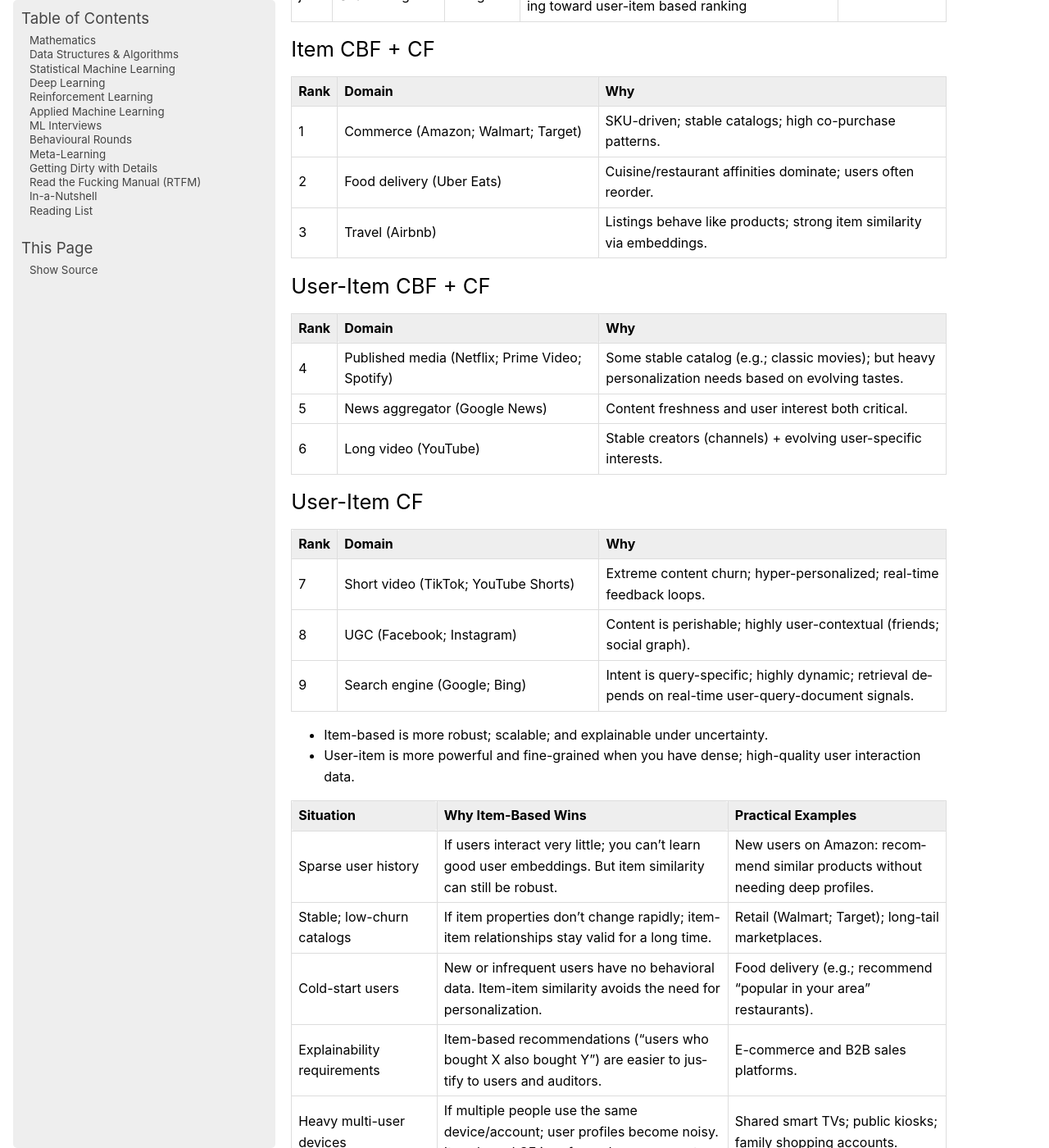
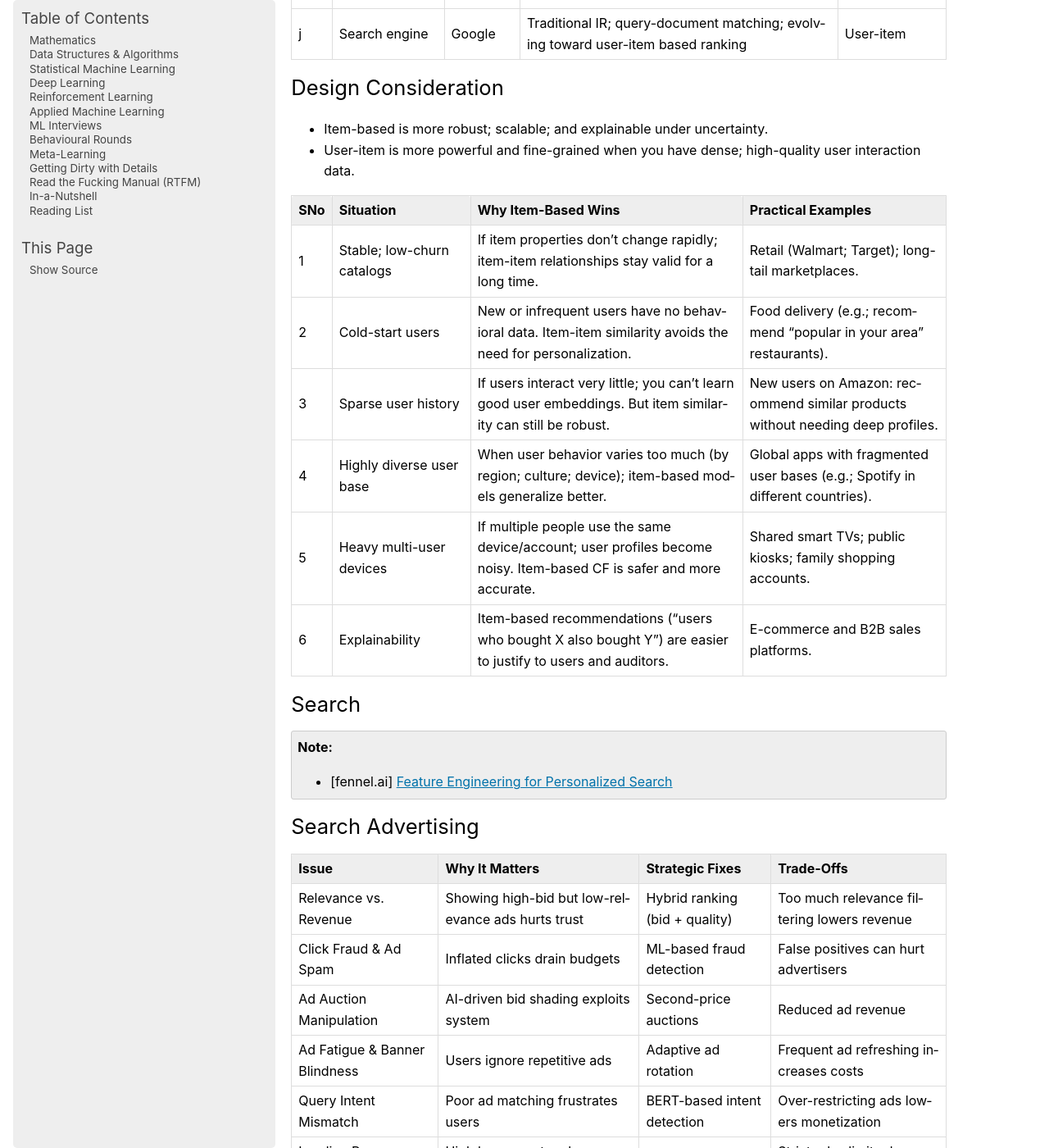
Before and after one commit to uselesstechjunks/leetcode, a Sphinx documentation site: the page built from docs/source/applied/methods/rs/domain.rst, in a window 1280 px wide and 1400 px high, scrolled down 1003 px. Shown: the whole window at 82% size. Built offline with Sphinx 7.4.7, drawn with Linux system fonts in a browser that asks for light colours; pages that are not in the unit, such as notebooks, are missing from menus; some of the changed text lies outside the part shown.

Commit message:
Update domain.rst

```diff
--- a/docs/source/applied/methods/rs/domain.rst
+++ b/docs/source/applied/methods/rs/domain.rst
@@ -23,53 +26,22 @@ Domain Knowledge
 		j, Search engine, Google, Traditional IR; query-document matching; evolving toward user-item based ranking, User-item
 
 ************************************************************************************
-Item CBF + CF
+Design Consideration
 ************************************************************************************
-.. csv-table::
-	:header: "Rank", "Domain", "Why"
-	:align: left
-	:widths: 3, 24, 32
-
-		1, Commerce (Amazon; Walmart; Target), SKU-driven; stable catalogs; high co-purchase patterns.
-		2, Food delivery (Uber Eats), Cuisine/restaurant affinities dominate; users often reorder.
-		3, Travel (Airbnb), Listings behave like products; strong item similarity via embeddings.
-************************************************************************************
-User-Item CBF + CF
-************************************************************************************
-.. csv-table::
-	:header: "Rank", "Domain", "Why"
-	:align: left
-	:widths: 3, 24, 32
-
-		4, Published media (Netflix; Prime Video; Spotify), Some stable catalog (e.g.; classic movies); but heavy personalization needs based on evolving tastes.
-		5, News aggregator (Google News), Content freshness and user interest both critical.
-		6, Long video (YouTube), Stable creators (channels) + evolving user-specific interests.
-************************************************************************************
-User-Item CF
-************************************************************************************
-.. csv-table::
-	:header: "Rank", "Domain", "Why"
-	:align: left
-	:widths: 3, 24, 32
-
-		7, Short video (TikTok; YouTube Shorts), Extreme content churn; hyper-personalized; real-time feedback loops.
-		8, UGC (Facebook; Instagram), Content is perishable; highly user-contextual (friends; social graph).
-		9, Search engine (Google; Bing), Intent is query-specific; highly dynamic; retrieval depends on real-time user-query-document signals.
-
 - Item-based is more robust; scalable; and explainable under uncertainty.
 - User-item is more powerful and fine-grained when you have dense; high-quality user interaction data.
 
 .. csv-table::
-	:header: "Situation", "Why Item-Based Wins", "Practical Examples"
+	:header: "SNo", "Situation", "Why Item-Based Wins", "Practical Examples"
 	:align: left
-	:widths: 16, 32, 24
+	:widths: 2, 16, 32, 24
 
-		Sparse user history, If users interact very little; you can't learn good user embeddings. But item similarity can still be robust., New users on Amazon: recommend similar products without needing deep profiles.
-		Stable; low-churn catalogs, If item properties don't change rapidly; item-item relationships stay valid for a long time., Retail (Walmart; Target); long-tail marketplaces.
-		Cold-start users, New or infrequent users have no behavioral data. Item-item similarity avoids the need for personalization., Food delivery (e.g.; recommend "popular in your area" restaurants).
-		Explainability requirements, Item-based recommendations ("users who bought X also bought Y") are easier to justify to users and auditors., E-commerce and B2B sales platforms.
-		Heavy multi-user devices, If multiple people use the same device/account; user profiles become noisy. Item-based CF is safer and more accurate., Shared smart TVs; public kiosks; family shopping accounts.
-		Highly diverse user base, When user behavior varies too much (by region; culture; device); item-based models generalize better., Global apps with fragmented user bases (e.g.; Spotify in different countries).
+		1, Stable; low-churn catalogs, If item properties don't change rapidly; item-item relationships stay valid for a long time., Retail (Walmart; Target); long-tail marketplaces.
+		2, Cold-start users, New or infrequent users have no behavioral data. Item-item similarity avoids the need for personalization., Food delivery (e.g.; recommend "popular in your area" restaurants).
+		3, Sparse user history, If users interact very little; you can't learn good user embeddings. But item similarity can still be robust., New users on Amazon: recommend similar products without needing deep profiles.
+		4, Highly diverse user base, When user behavior varies too much (by region; culture; device); item-based models generalize better., Global apps with fragmented user bases (e.g.; Spotify in different countries).
+		5, Heavy multi-user devices, If multiple people use the same device/account; user profiles become noisy. Item-based CF is safer and more accurate., Shared smart TVs; public kiosks; family shopping accounts.
+		6, Explainability, Item-based recommendations ("users who bought X also bought Y") are easier to justify to users and auditors., E-commerce and B2B sales platforms.
 ************************************************************************************
 Search
 ************************************************************************************
```
Also changed, not shown: other parts of docs/source/applied/methods/rs/domain.rst (+3 -0 lines).
